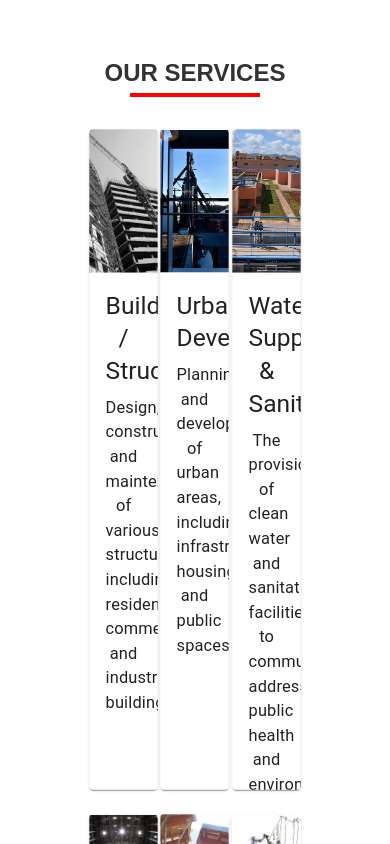
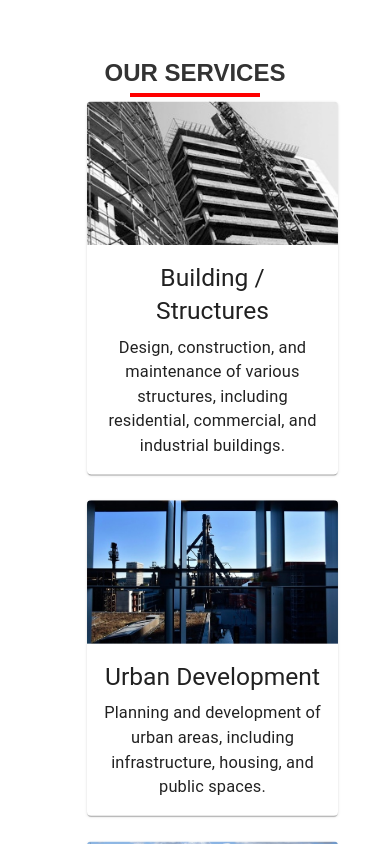
Before and after one commit to shahiryarverified/irtaqa-designs, a React (Create React App) app: page / in a window 390 px wide. Shown: the part 5900-6744 px from the top of the page. Built offline with nearby package versions, Linux system fonts and the light colour scheme.

Commit message:
Started Working on OurServices Section

```diff
--- a/src/components/ServicesSection/style.css
+++ b/src/components/ServicesSection/style.css
@@ -77,3 +77,43 @@
     color: #333;
     font-weight: bold;
   }
+
+  /* For tablets */
+@media (max-width: 768px) {
+  .services-grid {
+    grid-template-columns: repeat(auto-fit, minmax(50%, 1fr));
+    justify-content: center;
+    align-items: center;
+    gap: 10%;
+    min-width: 90%;
+    min-height: 100%;
+    padding-top: 100px;
+    padding-bottom: 100px;
+  }
+}
+
+/* For mobile */
+@media (max-width: 480px) {
+  .services-grid {
+    grid-template-columns: 1fr;
+    justify-content: center;
+    align-items: center;
+    gap: 10%;
+    min-width: 90%;
+    min-height: 100%;
+    padding-top: 100px;
+    padding-bottom: 100px;
+  }
+
+  .service-card {
+    padding: 10px;
+  }
+
+  .icon {
+    font-size: 30px;
+  }
+
+  .title {
+    font-size: 16px;
+  }
+}
```
